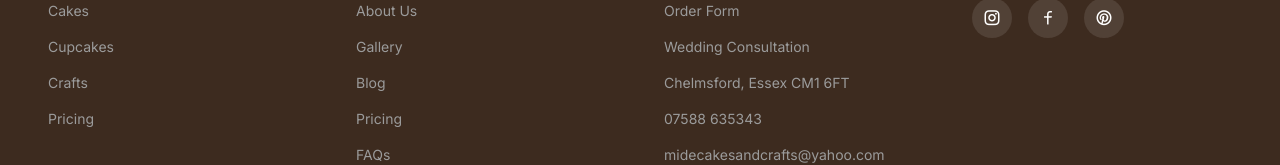
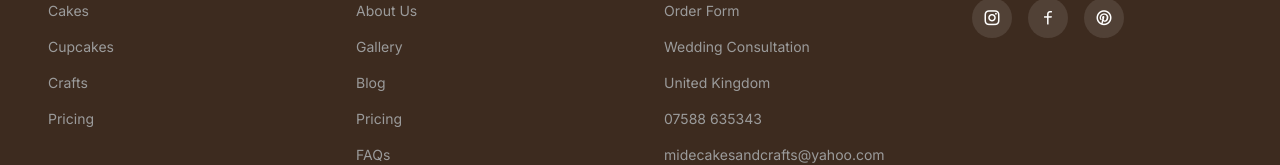
Before and after one commit to Her-yor/midecakesandcrafts, a React (Vite) app: page / in a window 1280 px wide. Shown: the part 6064-6229 px from the top of the page. Built offline with nearby package versions, Linux system fonts and the light colour scheme.

Commit message:
Update Footer.tsx

```diff
--- a/src/components/feature/Footer.tsx
+++ b/src/components/feature/Footer.tsx
@@ -54,7 +54,7 @@ export default function Footer() {
             <ul className="space-y-3">
               <li><Link to="/order" className="text-light-gray hover:text-soft-pink transition-colors text-sm">Order Form</Link></li>
               <li><Link to="/consultation" className="text-light-gray hover:text-soft-pink transition-colors text-sm">Wedding Consultation</Link></li>
-              <li><span className="text-light-gray text-sm">Chelmsford, Essex CM1 6FT</span></li>
+              <li><span className="text-light-gray text-sm">United Kingdom</span></li>
               <li><a href="tel:07588635343" className="text-light-gray hover:text-soft-pink transition-colors text-sm">07588 635343</a></li>
               <li><a href="mailto:midecakesandcrafts@yahoo.com" className="text-light-gray hover:text-soft-pink transition-colors text-sm">midecakesandcrafts@yahoo.com</a></li>
             </ul>
```
